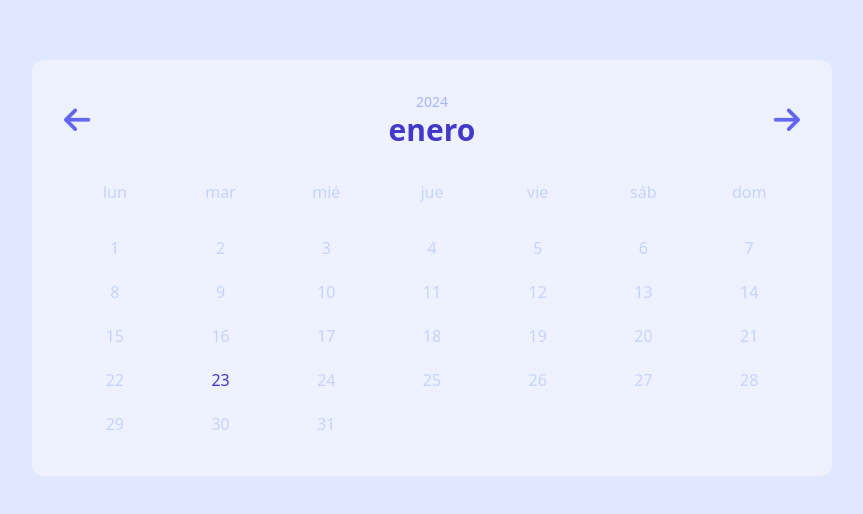
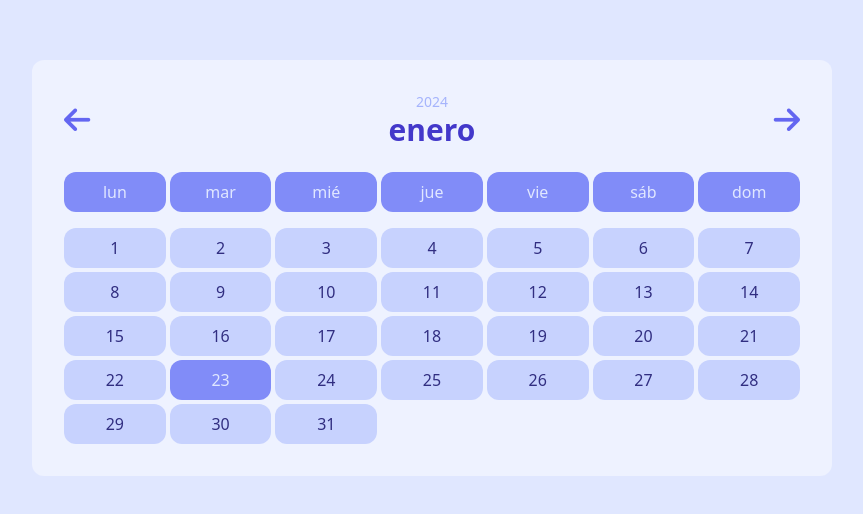
Before and after one commit to MMadlos/cronos-app, a React (Vite) app: page / in a window 1280 px wide. Shown: the part 132-646 px from the top of the page, without its empty margins (208-1071 px from the left). Built offline with nearby package versions, Linux system fonts and the light colour scheme.

Commit message:
Fix / Styles not showing for missing space

```diff
--- a/src/components/CalendarBody.jsx
+++ b/src/components/CalendarBody.jsx
@@ -1,21 +1,34 @@
 import { weekDaysName } from "../utils"
 
-function CalendarCell({ text, startDay, isFirstDay, isToday }) {
+function WeekdayCell({ text }) {
+	return <div className="p-2 rounded-xl hover:opacity-50 hover:cursor-pointer bg-indigo-400 text-indigo-100">{text}</div>
+}
+
+function DateCell({ text, startDay, isFirstDay, isToday, date, onClickAddDate }) {
+	console.log(isFirstDay, startDay)
+
 	const classes = {
-		base: "p-2 rounded-lg",
+		base: "p-2 rounded-xl hover:opacity-50 hover:cursor-pointer ",
 		colStart: `col-start-${startDay}`,
-		isToday: "bg-indigo-200 text-indigo-700",
-		isNotToday: "bg-indigo-900 text-indigo-200",
+		isToday: "bg-indigo-400 text-indigo-100",
+		isNotToday: "bg-indigo-200 text-indigo-900",
 	}
 
 	const classIfFirstDay = isFirstDay ? classes.colStart : ""
 	const classIfIsToday = isToday ? classes.isToday : classes.isNotToday
 
-	return <div className={classes.base + classIfFirstDay + classIfIsToday}>{text}</div>
+	return (
+		<div
+			className={`${classes.base} ${classIfFirstDay} ${classIfIsToday}`}
+			data-date={date}
+			onClick={onClickAddDate}>
+			{text}
+		</div>
+	)
 }
 
-export default function CalendarBody({ calendarData }) {
-	const { maxDays, firstWeekDayIndex } = calendarData
+export default function CalendarBody({ calendarData, onClickAddDate }) {
+	const { maxDays, firstWeekDayIndex, year, monthIndex } = calendarData
 	const currentDate = new Date().getDate()
 
 	const allDays = [...Array(maxDays).keys()]
@@ -28,7 +41,7 @@ export default function CalendarBody({ calendarData }) {
 				className="grid grid-cols-7 w-full text-center gap-1">
 				{weekDaysName.map((day, index) => {
 					return (
-						<CalendarCell
+						<WeekdayCell
 							key={index}
 							text={day}
 						/>
@@ -43,12 +56,14 @@ export default function CalendarBody({ calendarData }) {
 					const isToday = date === currentDate
 
 					return (
-						<CalendarCell
+						<DateCell
 							key={index}
 							text={date + 1}
-							startDay={isFirstDay && firstWeekDayIndex}
+							startDay={firstWeekDayIndex}
 							isFirstDay={isFirstDay}
 							isToday={isToday}
+							date={`${year}-${monthIndex}-${date + 1}`}
+							onClickAddDate={onClickAddDate}
 						/>
 					)
 				})}
```
